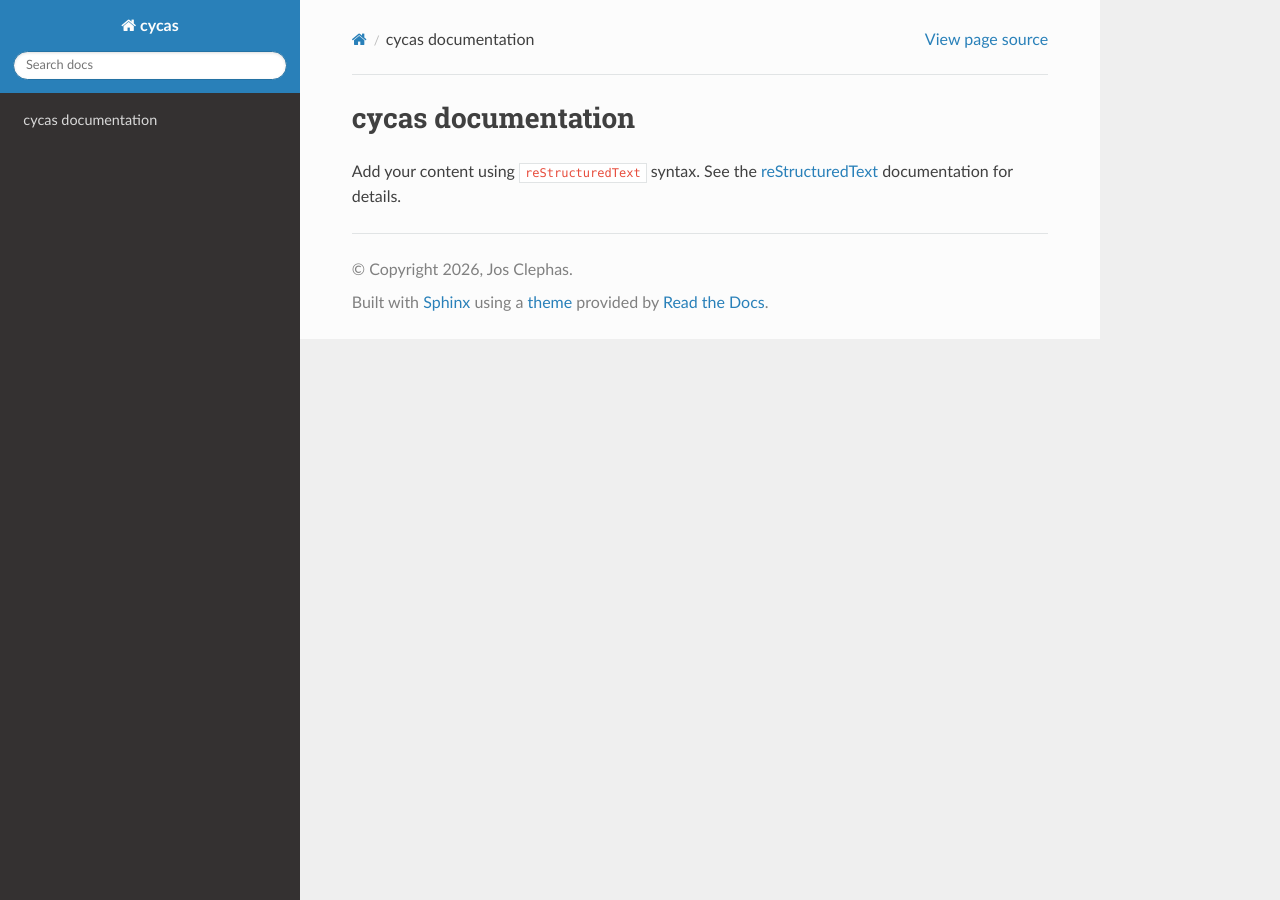
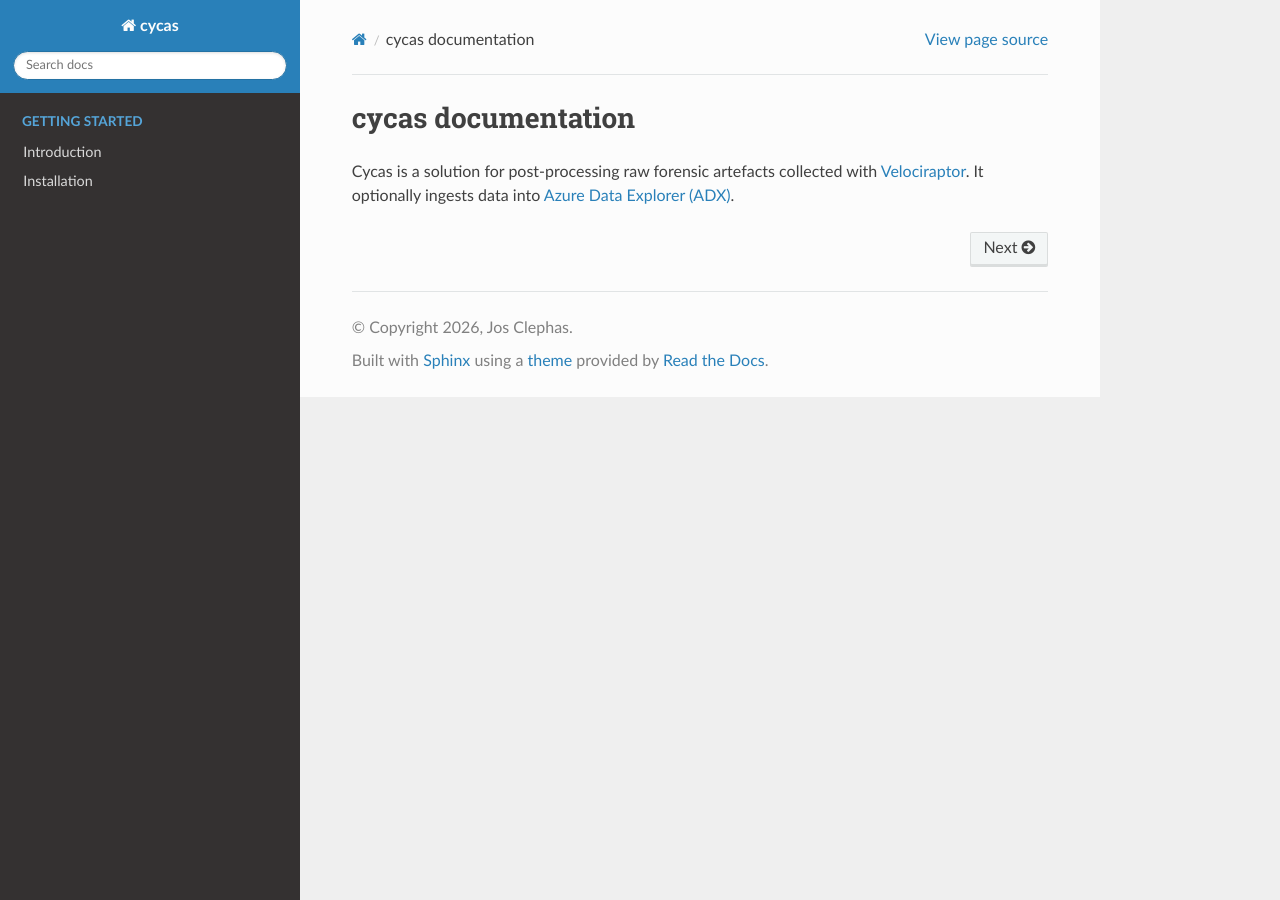
Before and after one commit to nerium-security/cycas, a Sphinx documentation site: the page built from docs/source/index.rst, in a window 1280 px wide. Built offline with Sphinx 7.4.7 and the Read the Docs theme 3.1.0, drawn with Linux system fonts in a browser that asks for light colours.

Commit message:
Added documentation

```diff
--- a/docs/source/index.rst
+++ b/docs/source/index.rst
@@ -6,11 +6,14 @@
 cycas documentation
 ===================
 
-Add your content using ``reStructuredText`` syntax. See the
-`reStructuredText <https://www.sphinx-doc.org/en/master/usage/restructuredtext/index.html>`_
-documentation for details.
+Cycas is a solution for post-processing raw forensic artefacts collected with `Velociraptor <https://github.com/Velocidex/velociraptor>`_. It optionally ingests data into `Azure Data Explorer (ADX) <https://azure.microsoft.com/nl-nl/products/data-explorer>`_.
 
 
 .. toctree::
    :maxdepth: 2
-   :caption: Contents:
+   :hidden:
+   :caption: Getting started
+
+   /gettingstarted/introduction
+
+   /gettingstarted/installation
```
Also changed, not shown: docs/source/gettingstarted/installation.rst (added, +53 -0 lines), docs/source/gettingstarted/introduction.rst (added, +9 -0 lines), docs/source/_static/images/adx-setup-1.png (added), docs/source/_static/images/adx-setup-2.png (added), docs/source/_static/images/database-permissions.png (added), docs/source/_static/images/keyvault-permissions.png (added), docs/source/_static/images/keyvault-secret.png (added), docs/source/_static/images/storage-table-contributor.png (added).
